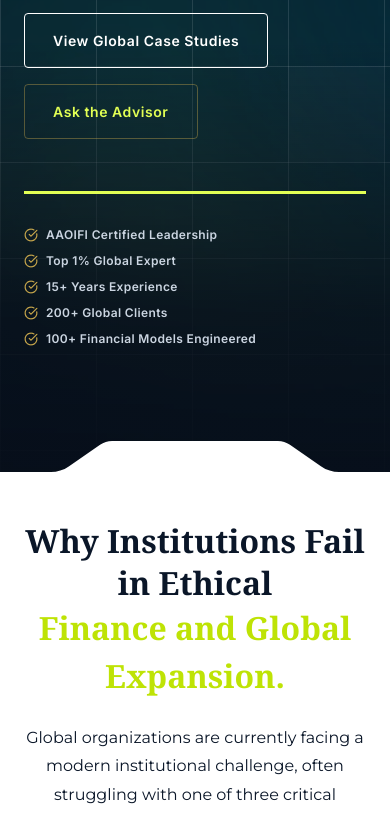
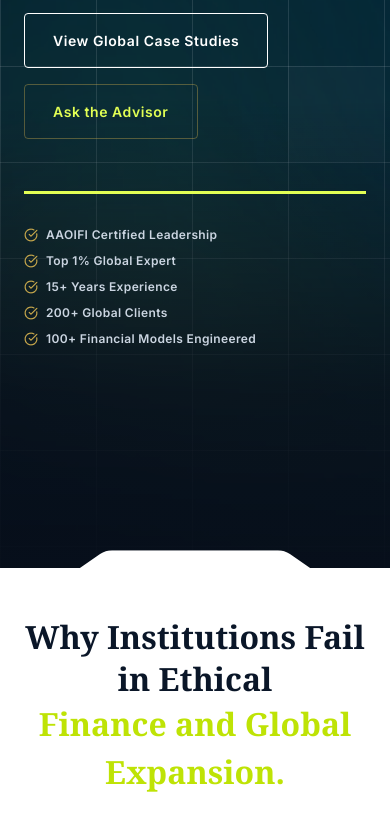
Before and after one commit to shayaani7/ELAF-Knowledge-Systems, a website: page index.html in a window 390 px wide. Shown: the part 606-1419 px from the top of the page. Drawn offline with nearby package versions, Linux system fonts and the light colour scheme; a web font is replaced by a local one.

Commit message:
padding fix hero section

```diff
--- a/css/style.css
+++ b/css/style.css
@@ -407,7 +407,7 @@ img {
 .hero__credentials {
   border-top: 3px solid var(--accent);
   padding-top: 32px;
-  padding-bottom: 96px;
+  padding-bottom: 115px;
   display: flex;
   align-items: center;
   flex-wrap: wrap;
@@ -1282,12 +1282,15 @@ img {
 
 /* ===== RESPONSIVE ===== */
 @media (max-width: 1366px) {
+  /* Extra space so credentials stay above white curve (laptop overlap fix) */
   .hero__credentials {
-    padding-bottom: 124px;
+    padding-bottom: 160px;
   }
 
   .disconnect__curve {
     width: min(calc(100% - 48px), 1151px);
+    /* Pull up less so mountain edge doesn’t cover credential line */
+    transform: translate(-50%, -38%);
   }
 }
 
@@ -1360,10 +1363,16 @@ img {
     flex-direction: column;
     align-items: flex-start;
     gap: 8px;
+    /* Stacked credentials need more clearance above disconnect curve */
+    padding-bottom: 200px;
   }
 
   .hero__credential-sep {
     display: none;
+  }
+
+  .disconnect__curve {
+    transform: translate(-50%, -32%);
   }
 }
 
@@ -1374,9 +1383,14 @@ img {
 
   .disconnect__curve {
     top: 0;
-    transform: translate(-50%, -49.105%);
+    /* Less upward overlap on small screens so hero text stays visible */
+    transform: translate(-50%, -28%);
     width: calc(100% - 32px);
     height: auto;
+  }
+
+  .hero__credentials {
+    padding-bottom: 220px;
   }
 
   .hero__title {
```
